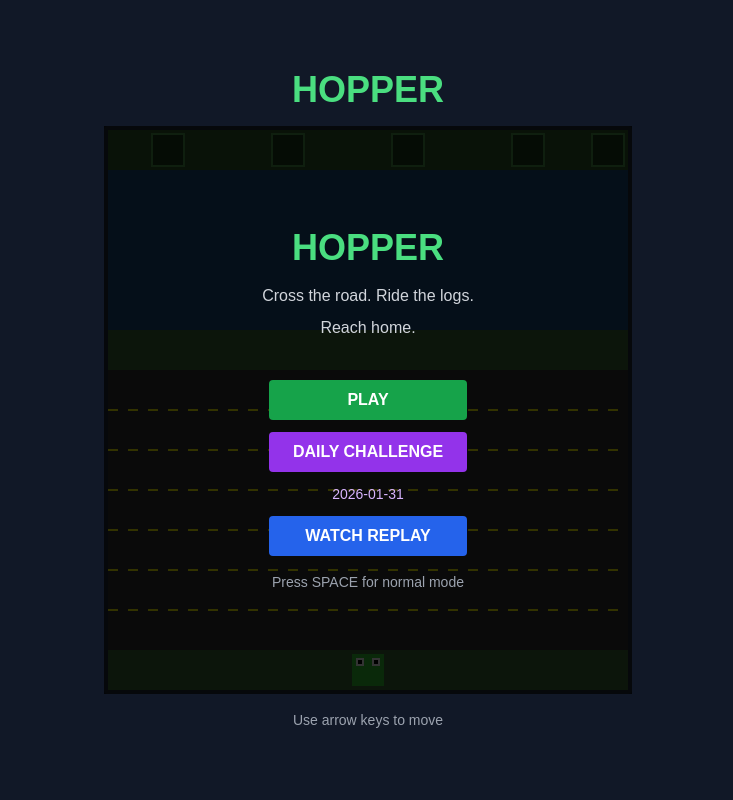
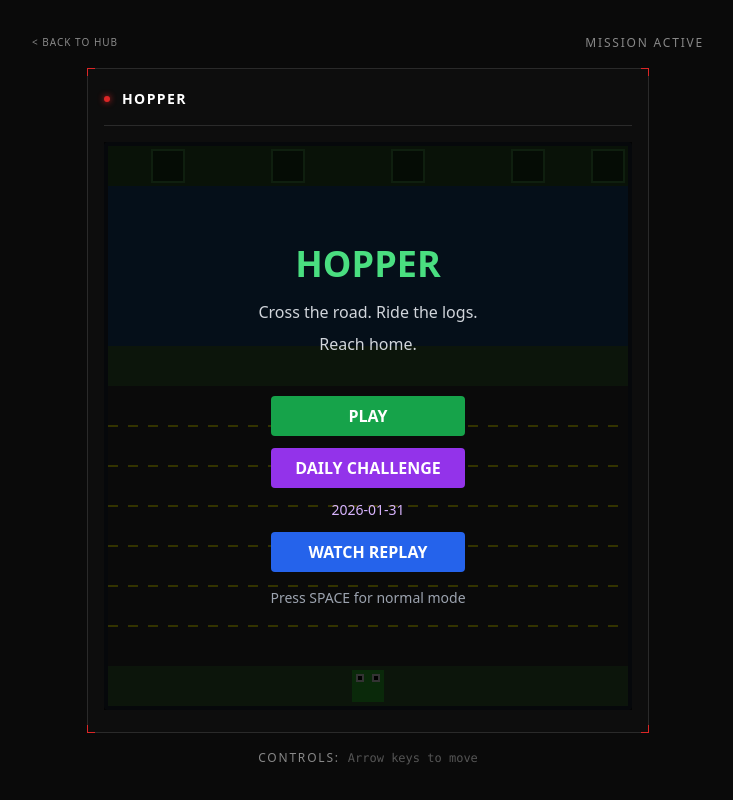
Before and after one commit to sudokatie/hopper, a Next.js app: page / in a window 1280 px wide. Shown: the whole page, without its empty margins (272-1005 px from the left). Built offline with nearby package versions, Linux system fonts and the light colour scheme.

Commit message:
apply mission control theme

```diff
--- a/src/app/globals.css
+++ b/src/app/globals.css
@@ -3,42 +3,89 @@
 @tailwind utilities;
 
 :root {
-  --background: #ffffff;
-  --foreground: #171717;
-}
-
-@media (prefers-color-scheme: dark) {
-  :root {
-    --background: #0a0a0a;
-    --foreground: #ededed;
-  }
+  --background: #0a0a0a;
+  --foreground: #ffffff;
+  --mc-red: #dc2626;
+  --mc-border: #2a2a2a;
+  --mc-gray: #888888;
+  --mc-gray-dim: #555555;
 }
 
 body {
   color: var(--foreground);
   background: var(--background);
-  font-family: Arial, Helvetica, sans-serif;
+  font-family: system-ui, -apple-system, BlinkMacSystemFont, 'Segoe UI', sans-serif;
 }
 
-@layer utilities {
-  .text-balance {
-    text-wrap: balance;
-  }
+/* Mission Control Panel */
+.mc-panel {
+  position: relative;
+  background: #0d0d0d;
+  border: 1px solid var(--mc-border);
 }
 
-/* Responsive game layout */
+.mc-panel::before {
+  content: '';
+  position: absolute;
+  inset: -1px;
+  pointer-events: none;
+  background:
+    linear-gradient(to right, var(--mc-red) 8px, transparent 8px) 0 0 / 9px 1px no-repeat,
+    linear-gradient(to bottom, var(--mc-red) 8px, transparent 8px) 0 0 / 1px 9px no-repeat,
+    linear-gradient(to left, var(--mc-red) 8px, transparent 8px) 100% 0 / 9px 1px no-repeat,
+    linear-gradient(to bottom, var(--mc-red) 8px, transparent 8px) 100% 0 / 1px 9px no-repeat,
+    linear-gradient(to right, var(--mc-red) 8px, transparent 8px) 0 100% / 9px 1px no-repeat,
+    linear-gradient(to top, var(--mc-red) 8px, transparent 8px) 0 100% / 1px 9px no-repeat,
+    linear-gradient(to left, var(--mc-red) 8px, transparent 8px) 100% 100% / 9px 1px no-repeat,
+    linear-gradient(to top, var(--mc-red) 8px, transparent 8px) 100% 100% / 1px 9px no-repeat;
+}
+
+.mc-header {
+  font-size: 0.75rem;
+  font-weight: 500;
+  letter-spacing: 0.15em;
+  text-transform: uppercase;
+  color: var(--mc-gray);
+}
+
+.mc-header-primary {
+  font-size: 0.875rem;
+  font-weight: 600;
+  letter-spacing: 0.1em;
+  text-transform: uppercase;
+  color: #ffffff;
+}
+
+.mc-dot {
+  width: 6px;
+  height: 6px;
+  border-radius: 50%;
+  background: var(--mc-red);
+  box-shadow: 0 0 6px var(--mc-red);
+}
+
+.mc-divider {
+  height: 1px;
+  background: var(--mc-border);
+}
+
+.mc-link {
+  color: var(--mc-gray);
+  text-decoration: none;
+  font-size: 0.625rem;
+  letter-spacing: 0.1em;
+  text-transform: uppercase;
+  transition: color 0.2s;
+}
+
+.mc-link:hover {
+  color: var(--mc-red);
+}
+
+/* Responsive */
 @media (max-width: 768px) {
   canvas {
     max-width: 100%;
     height: auto !important;
   }
-
-  main {
-    padding: 0.5rem !important;
-  }
-
-  button {
-    font-size: 0.75rem;
-    padding: 0.375rem 0.5rem;
-  }
 }
--- a/src/app/page.tsx
+++ b/src/app/page.tsx
@@ -4,12 +4,34 @@ import { GameCanvas } from '@/components/GameCanvas';
 
 export default function Home() {
   return (
-    <main className="min-h-screen bg-gray-900 flex flex-col items-center justify-center p-4">
-      <h1 className="text-4xl font-bold text-green-400 mb-4">HOPPER</h1>
-      <GameCanvas />
-      <p className="text-gray-400 mt-4 text-sm">
-        Use arrow keys to move
-      </p>
+    <main className="min-h-screen bg-[#0a0a0a] flex flex-col items-center justify-center p-4">
+      {/* Header */}
+      <div className="w-full max-w-2xl mb-4">
+        <div className="flex items-center justify-between">
+          <a href="/games/" className="mc-link">&lt; BACK TO HUB</a>
+          <span className="mc-header">MISSION ACTIVE</span>
+        </div>
+      </div>
+
+      {/* Game Panel */}
+      <div className="mc-panel p-4">
+        {/* Title Bar */}
+        <div className="flex items-center gap-3 mb-4 pb-3 border-b border-[#2a2a2a]">
+          <div className="mc-dot" />
+          <h1 className="mc-header-primary text-lg">HOPPER</h1>
+        </div>
+
+        {/* Game Canvas */}
+        <GameCanvas />
+      </div>
+
+      {/* Controls */}
+      <div className="w-full max-w-2xl mt-4">
+        <div className="flex items-center justify-center gap-2">
+          <span className="mc-header text-[10px]">CONTROLS:</span>
+          <span className="text-[#555555] text-xs font-mono">Arrow keys to move</span>
+        </div>
+      </div>
     </main>
   );
 }
```
